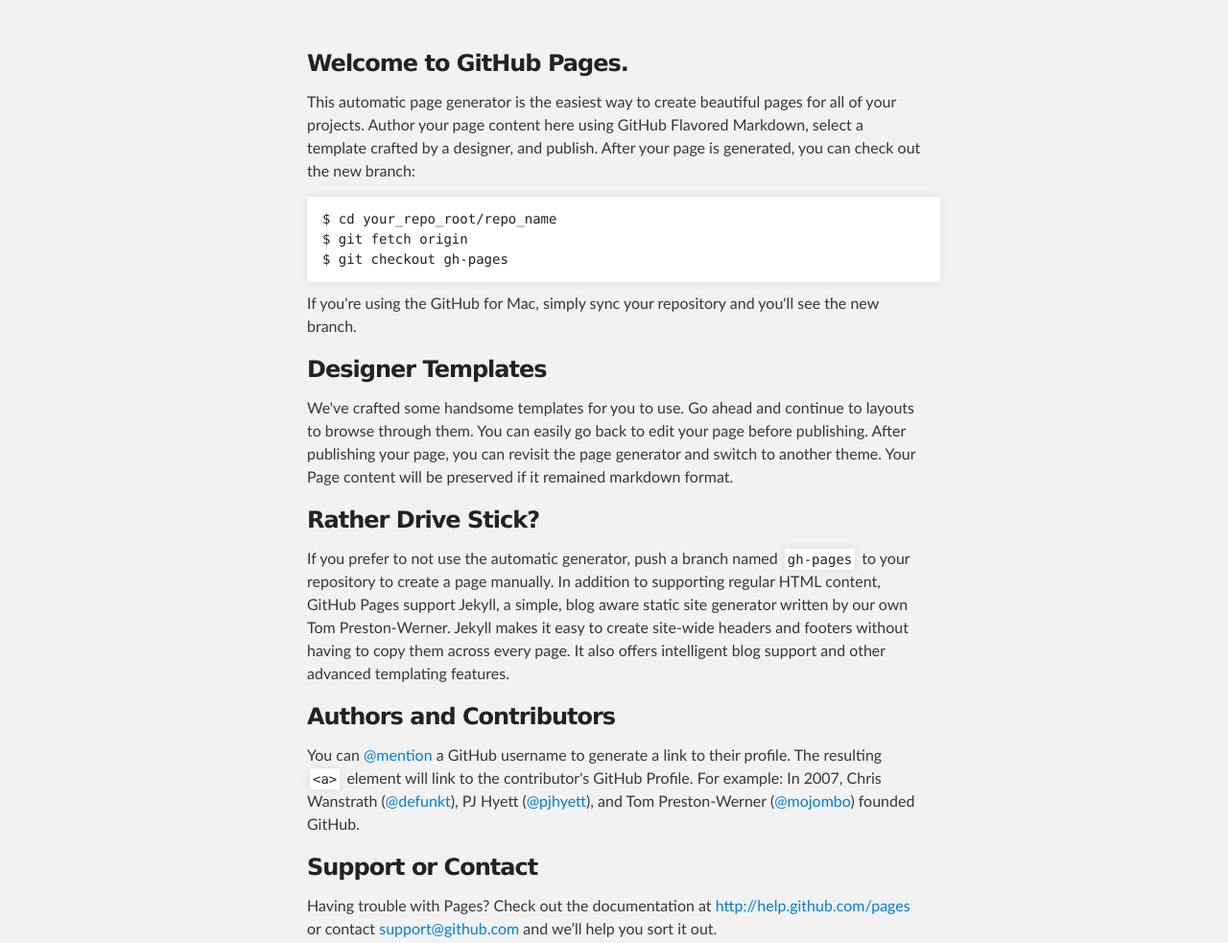
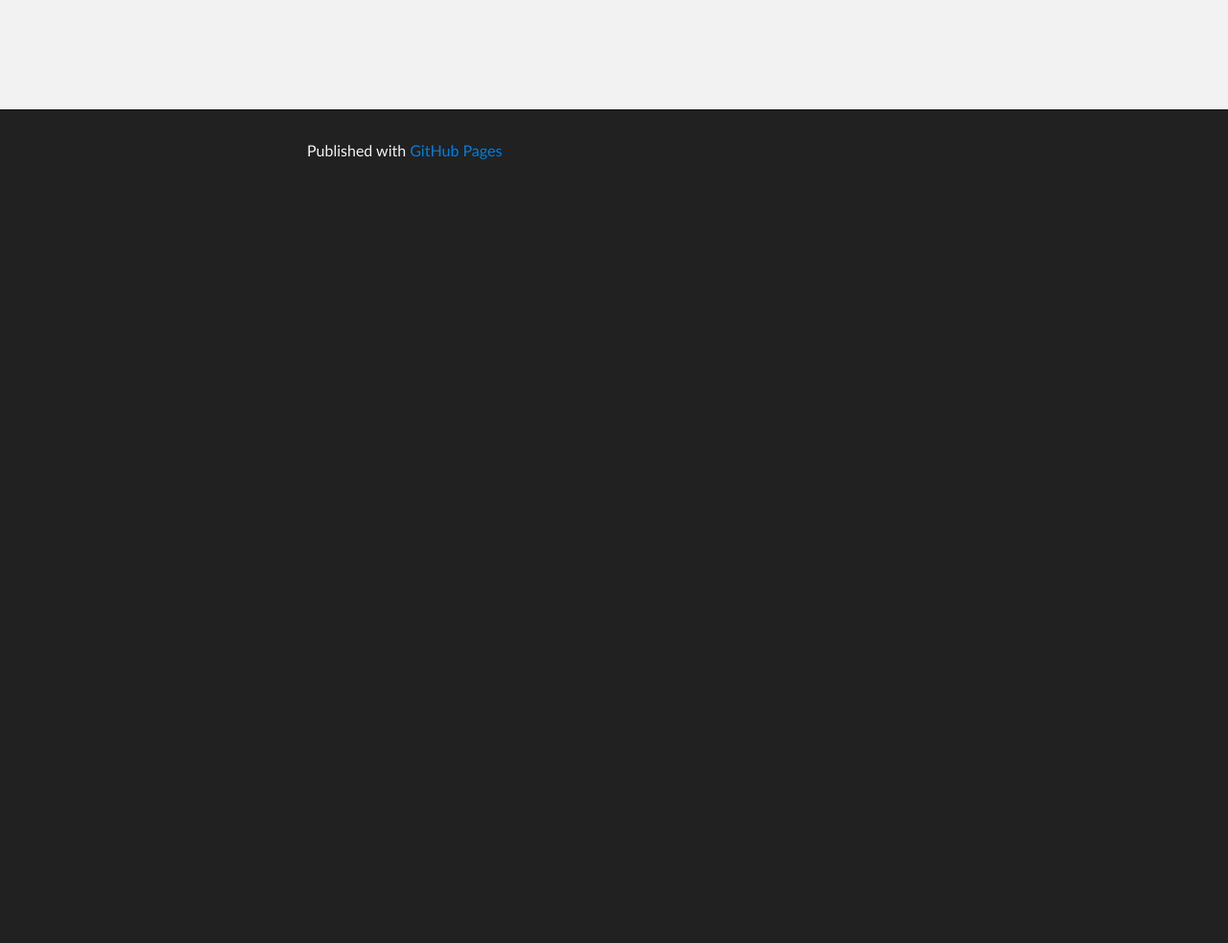
Before and after one commit to Sour/Sour.github.io, a plain HTML site: page index.html in a window 1280 px wide. Shown: the part 176-1159 px from the top of the page at 96% size. After the commit the page ends 800 px from the top, so only its background shows below. Drawn offline with Linux system fonts and the light colour scheme.

Commit message:
content nuke

```diff
--- a/index.html
+++ b/index.html
@@ -27,38 +27,8 @@
     <!-- MAIN CONTENT -->
     <div id="main_content_wrap" class="outer">
       <section id="main_content" class="inner">
-        <h3>
-<a name="welcome-to-github-pages" class="anchor" href="#welcome-to-github-pages"><span class="octicon octicon-link"></span></a>Welcome to GitHub Pages.</h3>
-
-<p>This automatic page generator is the easiest way to create beautiful pages for all of your projects. Author your page content here using GitHub Flavored Markdown, select a template crafted by a designer, and publish. After your page is generated, you can check out the new branch:</p>
-
-<pre><code>$ cd your_repo_root/repo_name
-$ git fetch origin
-$ git checkout gh-pages
-</code></pre>
-
-<p>If you're using the GitHub for Mac, simply sync your repository and you'll see the new branch.</p>
-
-<h3>
-<a name="designer-templates" class="anchor" href="#designer-templates"><span class="octicon octicon-link"></span></a>Designer Templates</h3>
-
-<p>We've crafted some handsome templates for you to use. Go ahead and continue to layouts to browse through them. You can easily go back to edit your page before publishing. After publishing your page, you can revisit the page generator and switch to another theme. Your Page content will be preserved if it remained markdown format.</p>
-
-<h3>
-<a name="rather-drive-stick" class="anchor" href="#rather-drive-stick"><span class="octicon octicon-link"></span></a>Rather Drive Stick?</h3>
-
-<p>If you prefer to not use the automatic generator, push a branch named <code>gh-pages</code> to your repository to create a page manually. In addition to supporting regular HTML content, GitHub Pages support Jekyll, a simple, blog aware static site generator written by our own Tom Preston-Werner. Jekyll makes it easy to create site-wide headers and footers without having to copy them across every page. It also offers intelligent blog support and other advanced templating features.</p>
-
-<h3>
-<a name="authors-and-contributors" class="anchor" href="#authors-and-contributors"><span class="octicon octicon-link"></span></a>Authors and Contributors</h3>
-
-<p>You can <a href="https://github.com/blog/821" class="user-mention">@mention</a> a GitHub username to generate a link to their profile. The resulting <code>&lt;a&gt;</code> element will link to the contributor's GitHub Profile. For example: In 2007, Chris Wanstrath (<a href="https://github.com/defunkt" class="user-mention">@defunkt</a>), PJ Hyett (<a href="https://github.com/pjhyett" class="user-mention">@pjhyett</a>), and Tom Preston-Werner (<a href="https://github.com/mojombo" class="user-mention">@mojombo</a>) founded GitHub.</p>
-
-<h3>
-<a name="support-or-contact" class="anchor" href="#support-or-contact"><span class="octicon octicon-link"></span></a>Support or Contact</h3>
-
-<p>Having trouble with Pages? Check out the documentation at <a href="http://help.github.com/pages">http://help.github.com/pages</a> or contact <a href="mailto:support@github.com">support@github.com</a> and we’ll help you sort it out.</p>
-      </section>
+        <h3>&nbsp;</h3>
+</section>
     </div>
 
     <!-- FOOTER  -->
```
